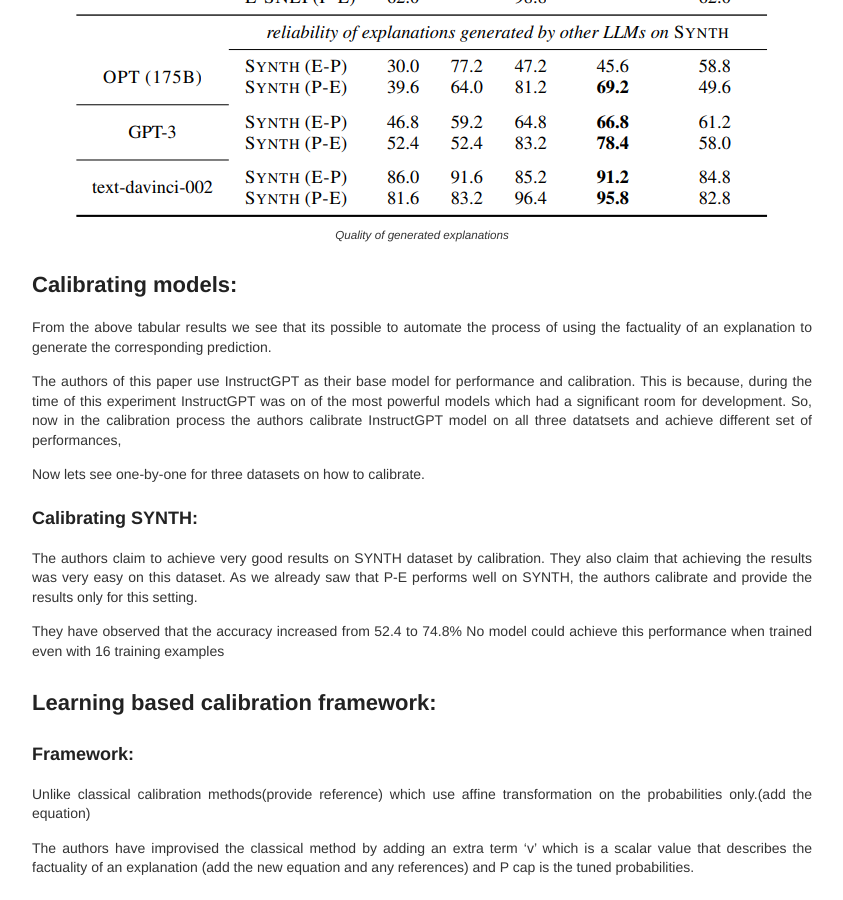
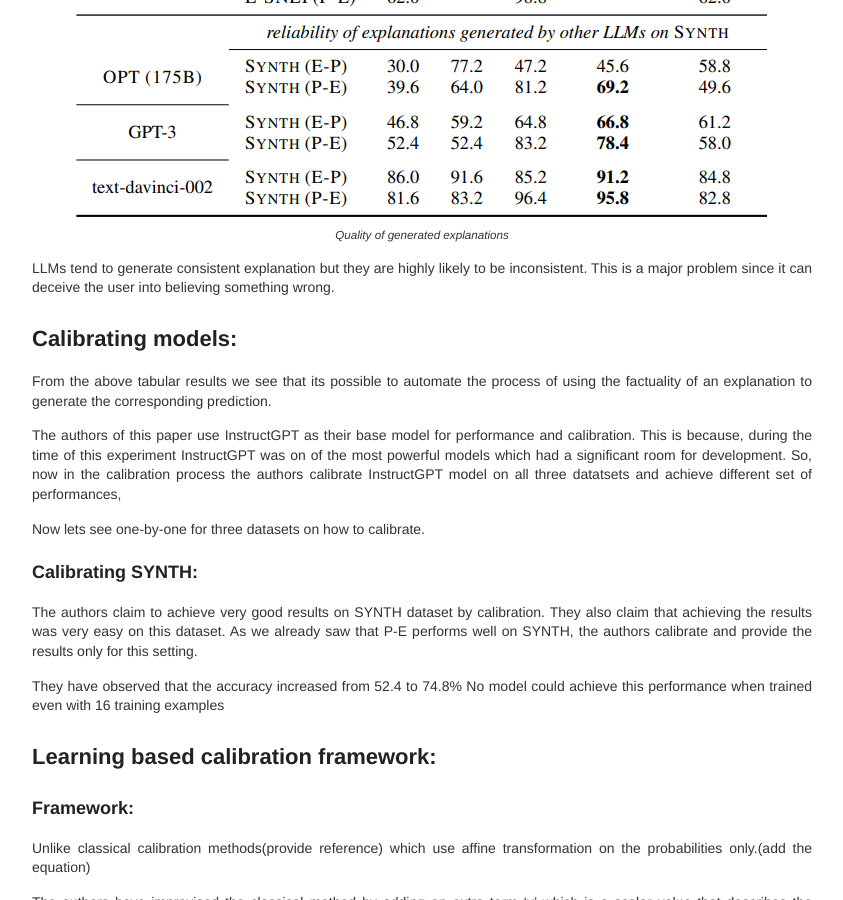
Before and after one commit to deepsthewarrior/deepsthewarrior.github.io, a Jekyll site: the page built from _posts/2023-2-14-Seminar-Report.md, in a window 1280 px wide and 900 px high, scrolled down 4577 px. Shown: the whole window, without its empty margins (218-1061 px from the left). Built offline with Jekyll 4.4.1, drawn with Linux system fonts in a browser that asks for light colours.

Commit message:
Update 2023-2-14-Seminar-Report.md

```diff
--- a/_posts/2023-2-14-Seminar-Report.md
+++ b/_posts/2023-2-14-Seminar-Report.md
@@ -121,7 +121,7 @@ In this section, we will discuss how accurate and consistent the generated expla
   <p class="img-caption">Quality of generated explanations</p>
 </figure>
 
-
+LLMs tend to generate consistent explanation but they are highly likely to be inconsistent. This is a major problem since it can deceive the user into believing something wrong.
 
 ## Calibrating models:
 
```
